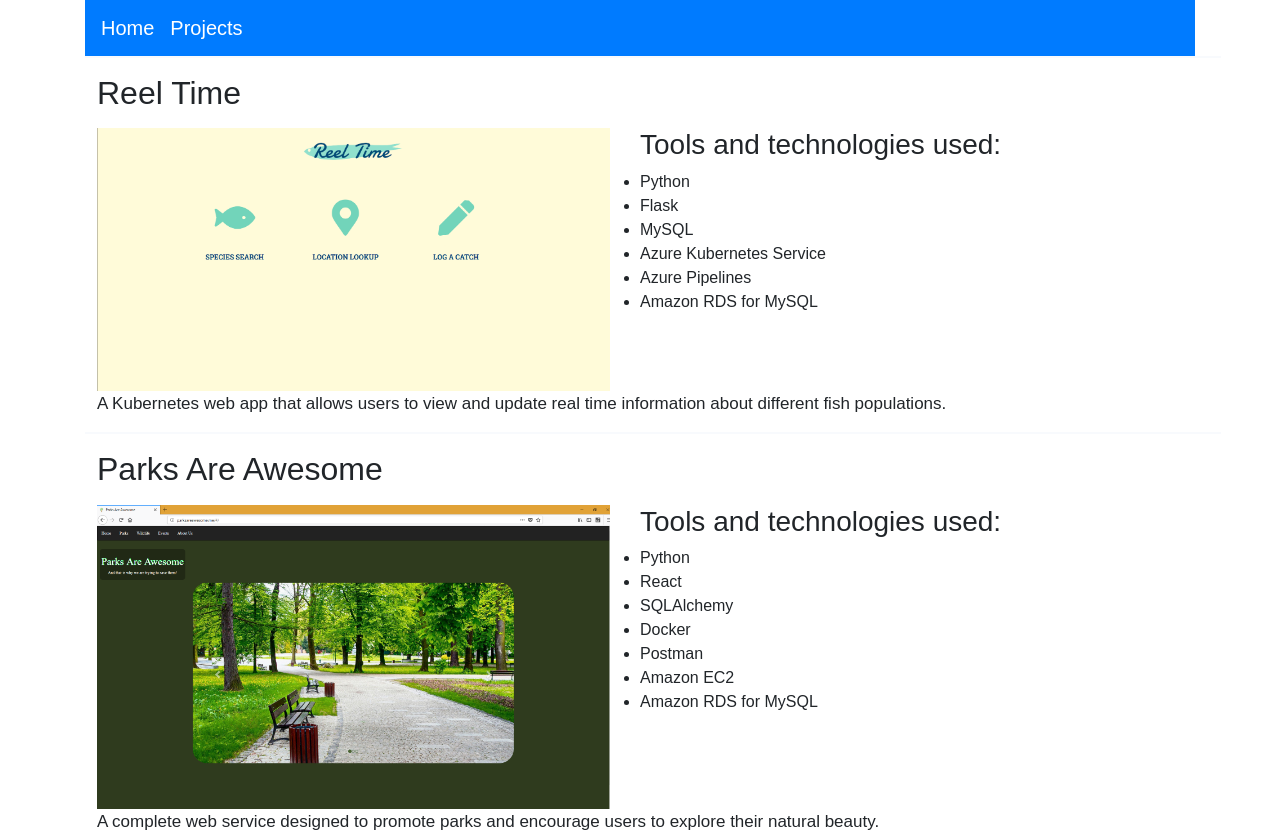
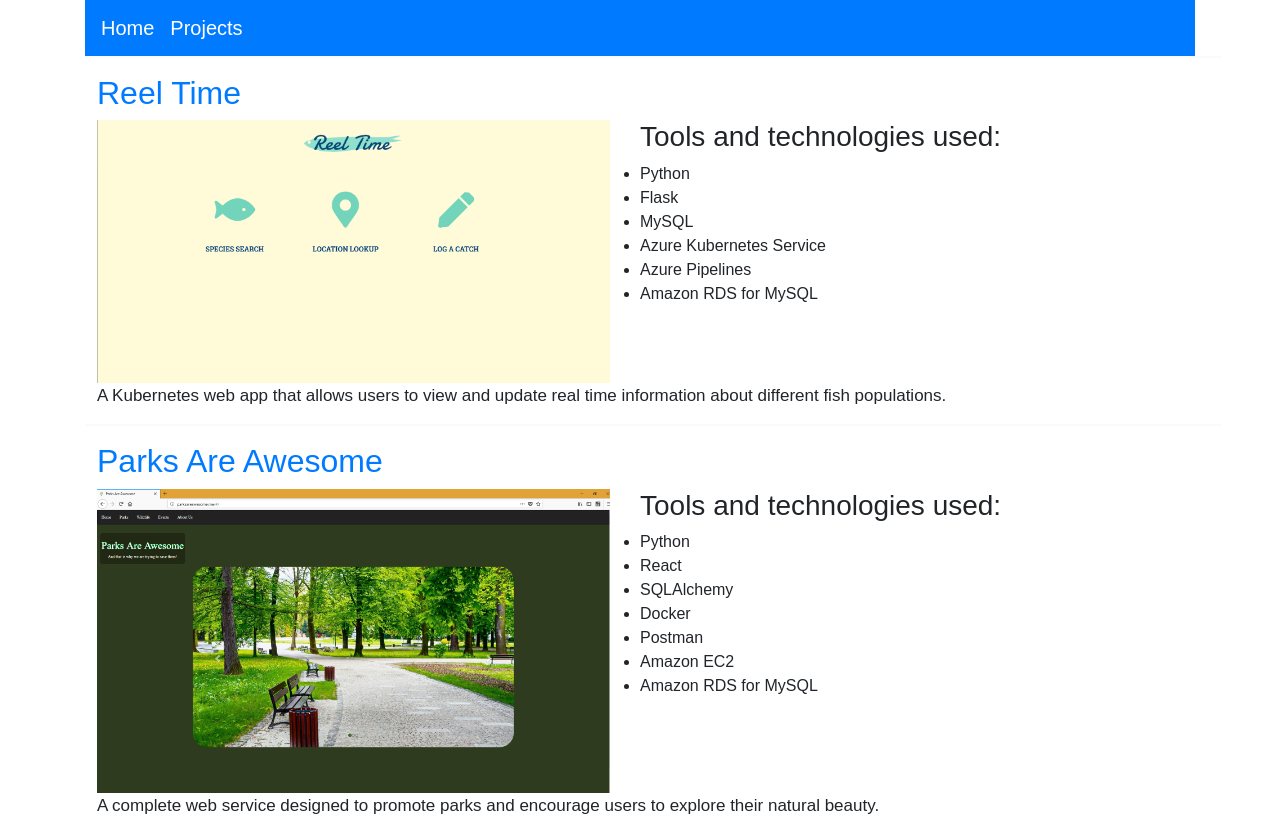
Before and after one commit to vcchau/react_website, a React (Create React App) app: page /projects in a window 1280 px wide. Shown: the top 832 px of the page. Built offline with nearby package versions, Linux system fonts and the light colour scheme; the HTML template or start-up script is replaced by a standard one.

Commit message:
Added links to all projects

```diff
--- a/src/Footer.jsx
+++ b/src/Footer.jsx
@@ -21,7 +21,7 @@ class Footer extends Component {
             resume_link={this.props.resume_link}
             mail_to_address={this.props.mail_to_address}
           />
-          <h5>© Victor Chau 2019</h5>
+          <h5>© Victor Chau 2021</h5>
         </div>
       </footer>
     );
--- a/src/Project.jsx
+++ b/src/Project.jsx
@@ -8,9 +8,14 @@ class Project extends Component {
       <div className="row">
         <hr style={{ border: "1px solid", width: "100%", color: "#e1e9f5" }} />
 
-        <h2><a href={this.props.url}>{this.props.title}</a></h2>
-        <a href={this.props.url}>{this.props.url}</a>
-        <h2>{this.props.link}</h2>
+        <h2>
+          <a
+            target="_blank"
+            rel="noopener noreferrer"
+            href={this.props.link}>
+              {this.props.title}
+          </a>
+        </h2>
         <div className="row">
           <div className="col-6">
             <img
--- a/src/Projects.jsx
+++ b/src/Projects.jsx
@@ -22,6 +22,7 @@ class Projects extends Component {
       },
       {
         title: "Parks Are Awesome",
+        link: "https://gitlab.com/asikerd/parksareaweso.me",
         image: "parksareawesomehome.png",
         alt: "Parks Are Awesome home page",
         tools: [
@@ -38,6 +39,7 @@ class Projects extends Component {
       },
       {
         title: "Daily Weather",
+        link: "https://github.com/vcchau/Daily_Weather",
         image: "daily_weather_3.png",
         alt: "Daily Weather home page",
         tools: ["Java", "AccuWeather API", "Android Studio"],
@@ -46,6 +48,7 @@ class Projects extends Component {
       },
       {
         title: "Gun Sounds",
+        link: "https://github.com/vcchau/Gun-Sounds",
         image: "gun_sounds_finger_gun.png",
         alt: "Gun Sounds",
         tools: ["Java", "Android Studio"],
@@ -54,6 +57,7 @@ class Projects extends Component {
       },
       {
         title: "Tap Heroes",
+        link: "https://github.com/vcchau/Tap-Heroes",
         image: "taphero.png",
         alt: "Tap Heroes",
         tools: ["Java", "Android Studio"],
@@ -69,6 +73,7 @@ class Projects extends Component {
         {this.state.projects.map(d => (
           <Project
             title={d.title}
+            link={d.link}
             image={d.image}
             alt={d.alt}
             tools={d.tools}
```
